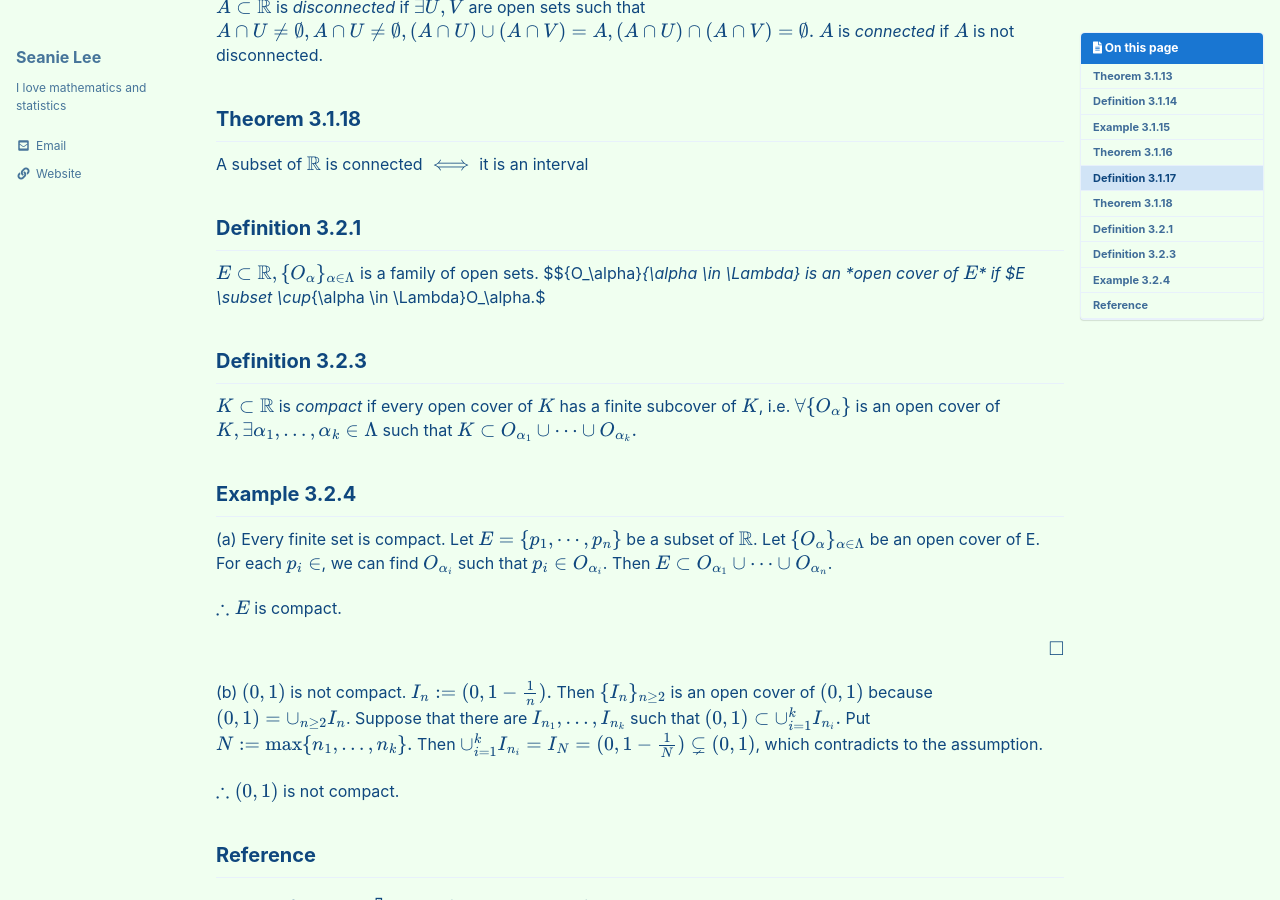
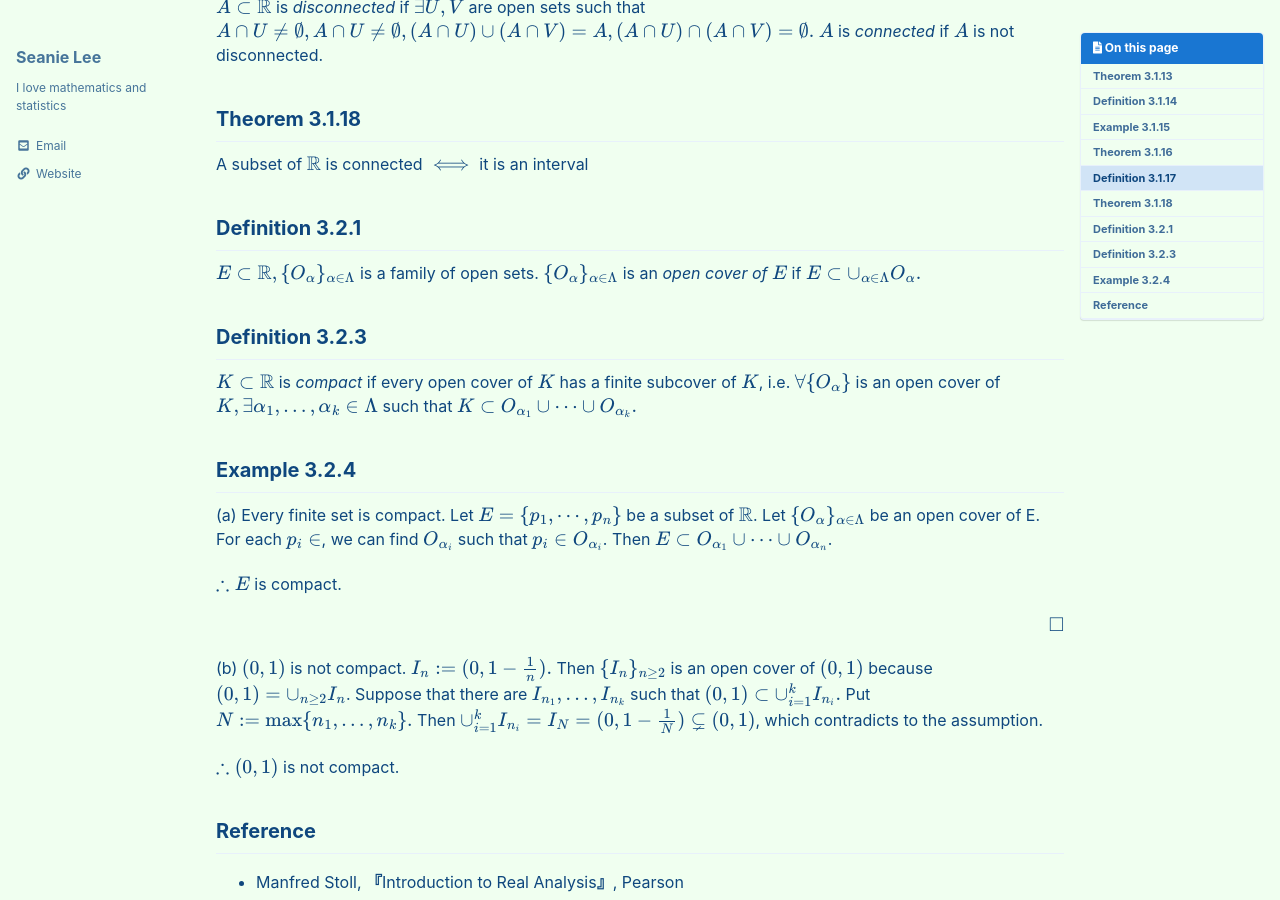
Before and after one commit to seanie12/blog, a Jekyll site: the page built from _posts/2021-01-17-open-close-2.md, in a window 1280 px wide and 900 px high, scrolled down 2346 px. Built offline with Jekyll 4.4.1, drawn with Linux system fonts in a browser that asks for light colours; cached includes are drawn as plain includes; formulas are drawn with MathJax 3.

Commit message:
Update 2021-01-17-open-close-2.md

```diff
--- a/_posts/2021-01-17-open-close-2.md
+++ b/_posts/2021-01-17-open-close-2.md
@@ -105,7 +105,7 @@ $A \subset \mathbb{R}$ is *disconnected* if $\exists U,V$ are open sets such tha
 A subset of $\mathbb{R}$ is connected $\iff$ it is an interval
 
 ## Definition 3.2.1
-$$E \subset \mathbb{R}, \{O_\alpha\}_{\alpha \in \Lambda}$$ is a family of open sets. $$\{O_\alpha\}_{\alpha \in \Lambda} is an *open cover of $E$* if $E \subset \cup_{\alpha \in \Lambda}O_\alpha.$
+$$E \subset \mathbb{R}, \{O_\alpha\}_{\alpha \in \Lambda}$$ is a family of open sets. $$\{O_\alpha\}_{\alpha \in \Lambda}$$ is an *open cover of $E$* if $E \subset \cup_{\alpha \in \Lambda}O_\alpha.$
 
 ## Definition 3.2.3
 $K \subset \mathbb{R}$ is *compact* if every open cover of $K$ has a finite subcover of $K$, i.e. $$\forall \{O_\alpha \}$$ is an open cover of $K, \exists \alpha_1, \ldots, \alpha_k \in \Lambda$ such that $K \subset O_{\alpha_1} \cup \cdots \cup O_{\alpha_k}.$
```
